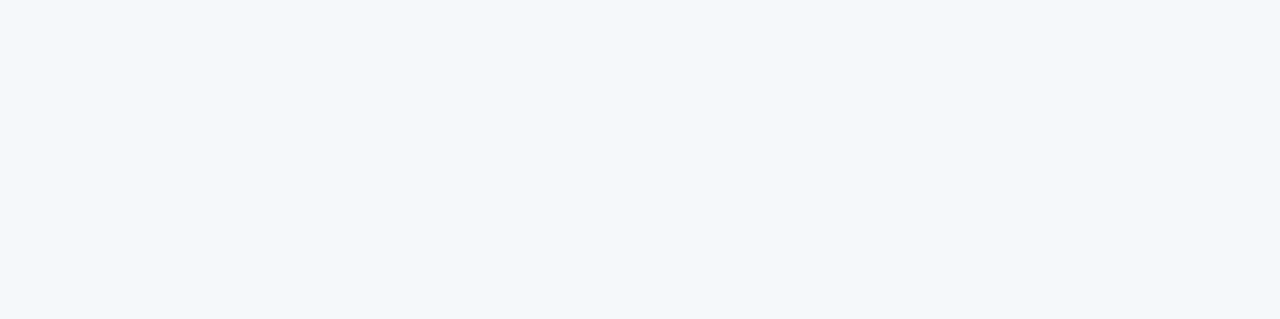
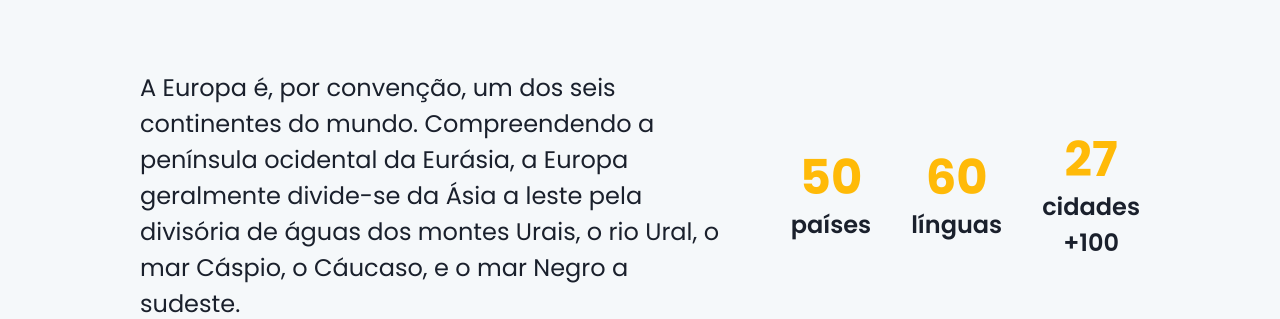
Before and after one commit to gutemberg-jhonata/worldtrip, a Next.js app: page /continent/1 in a window 1280 px wide. Shown: the part 604-923 px from the top of the page. Before the commit the page ends 800 px from the top, so only its background shows below. Built offline with nearby package versions, Linux system fonts and the light colour scheme.

Commit message:
Add Bio and ContinentInfo to Continent page

```diff
--- a/src/pages/continent/[slug].tsx
+++ b/src/pages/continent/[slug].tsx
@@ -1,6 +1,11 @@
-import Head from "next/head";
-import { ContinentBanner } from "../../components/ContinentBanner";
-import { Header } from "../../components/Header";
+import Head from "next/head"
+
+import { Box, Flex, HStack, Text } from "@chakra-ui/react"
+
+import { ContinentBanner } from "../../components/ContinentBanner"
+import { Header } from "../../components/Header"
+import { Container } from "../../components/Container"
+import { ContinentInfo } from "../../components/ContinentInfo"
 
 export default function Continent() {
   return (
@@ -12,6 +17,15 @@ export default function Continent() {
       <Header />
 
       <ContinentBanner />
+
+      <Container>
+        <HStack spacing="16" mt="20">
+          <Text fontSize="2xl">
+            A Europa é, por convenção, um dos seis continentes do mundo. Compreendendo a península ocidental da Eurásia, a Europa geralmente divide-se da Ásia a leste pela divisória de águas dos montes Urais, o rio Ural, o mar Cáspio, o Cáucaso, e o mar Negro a sudeste.
+          </Text>
+          <ContinentInfo />
+        </HStack>
+      </Container>
     </>
   )
 }
```
